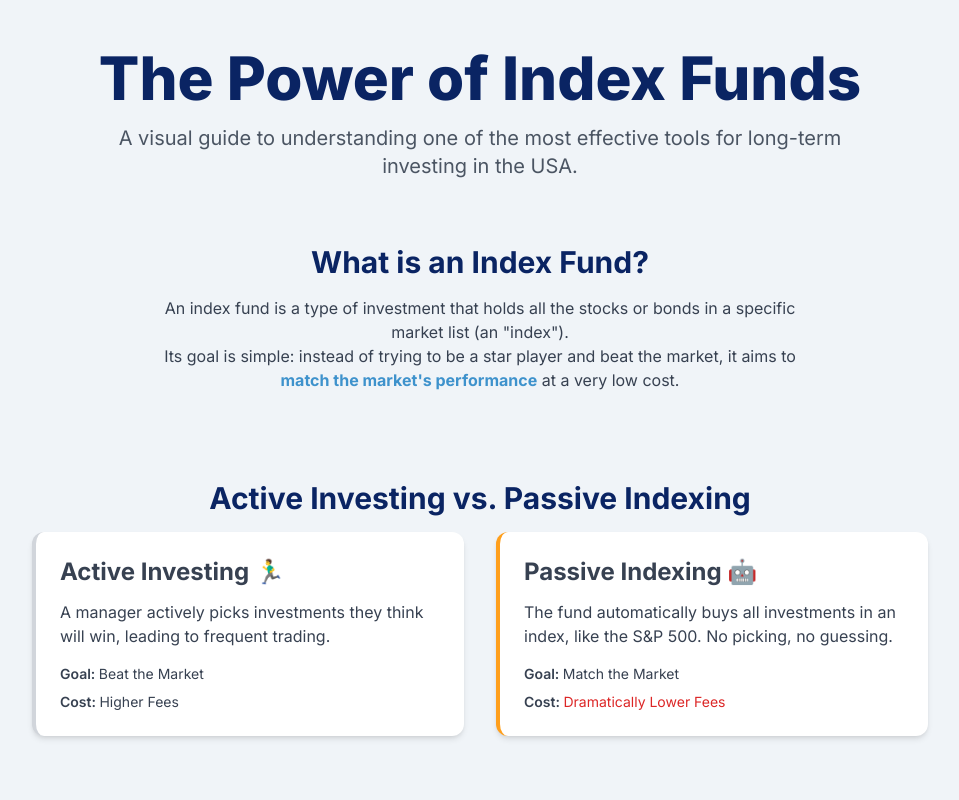
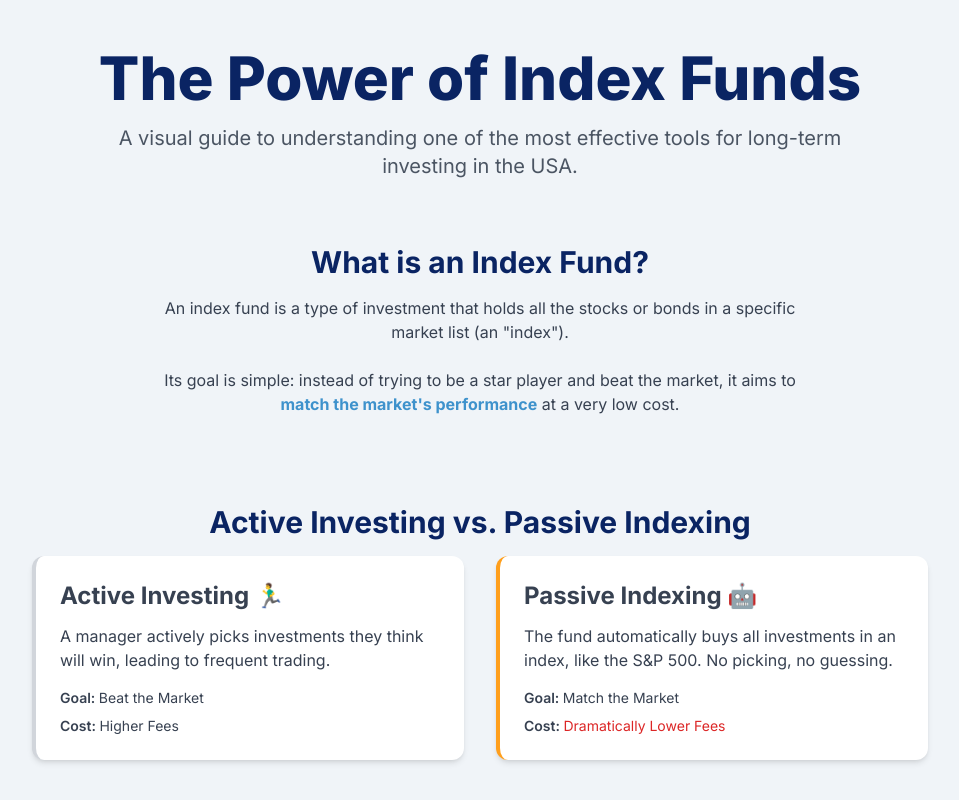
Before and after one commit to yyyprojects/IndexFundFI, a plain HTML site: page index.html in a window 1280 px wide. Shown: the top 800 px of the page, without its empty margins (160-1119 px from the left). Drawn offline with nearby package versions, Linux system fonts and the light colour scheme.

Commit message:
Update index.html

```diff
--- a/index.html
+++ b/index.html
@@ -61,7 +61,7 @@
 
         <section id="definition" class="mb-20">
             <h2 class="text-3xl font-bold text-center mb-4 text-header">What is an Index Fund?</h2>
-            <p class="text-center max-w-2xl mx-auto mb-10">An index fund is a type of investment that holds all the stocks or bonds in a specific market list (an "index").<br>Its goal is simple: instead of trying to be a star player and beat the market, it aims to <span class="font-bold text-subheader">match the market's performance</span> at a very low cost.</p>
+            <p class="text-center max-w-2xl mx-auto mb-10">An index fund is a type of investment that holds all the stocks or bonds in a specific market list (an "index").<br></br>Its goal is simple: instead of trying to be a star player and beat the market, it aims to <span class="font-bold text-subheader">match the market's performance</span> at a very low cost.</p>
             <br></br>
             <h2 class="text-3xl font-bold text-center mb-4 text-header">Active Investing vs. Passive Indexing</h2>
             <div class="grid grid-cols-1 md:grid-cols-2 gap-8 max-w-4xl mx-auto">
```
